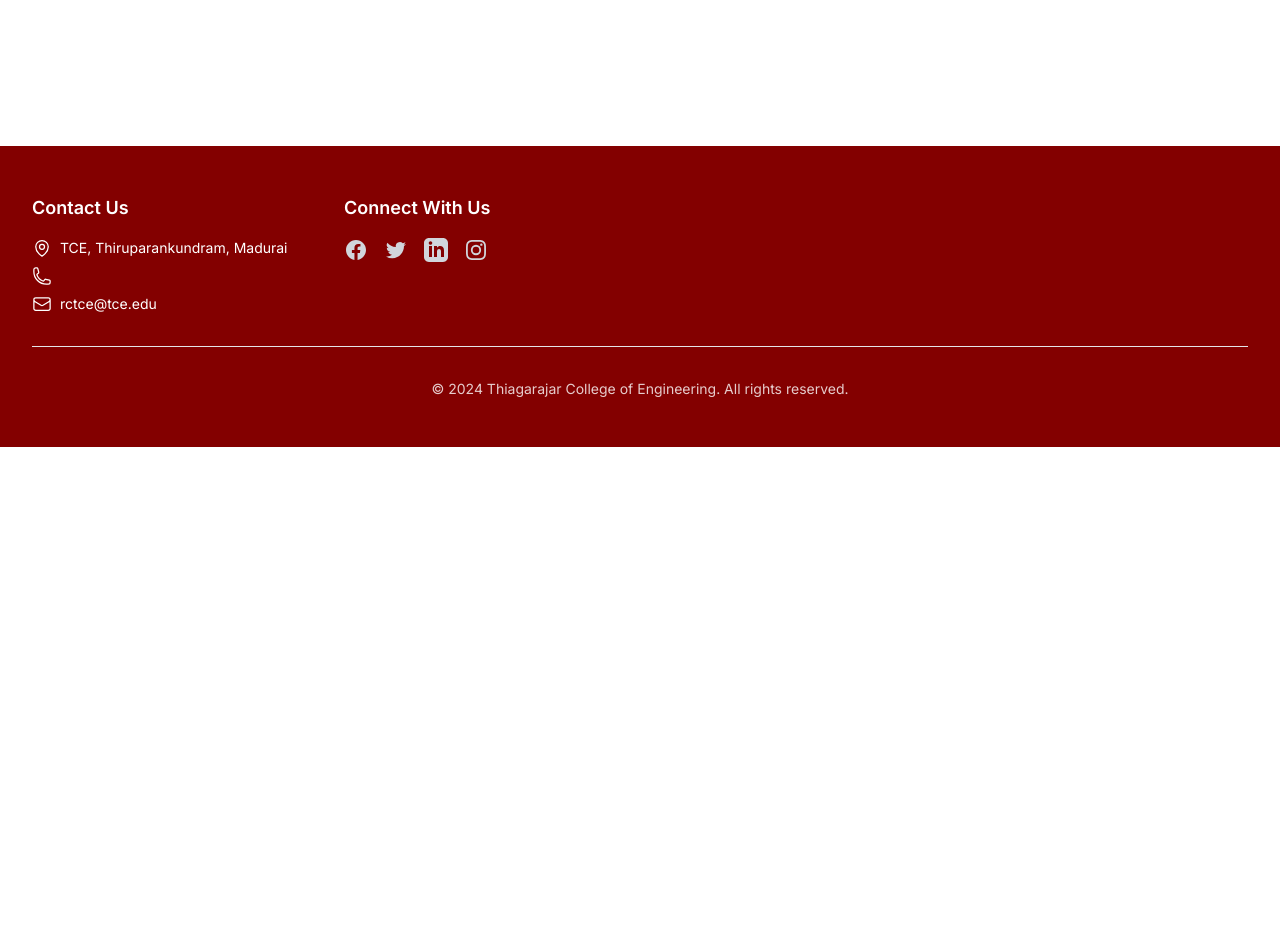
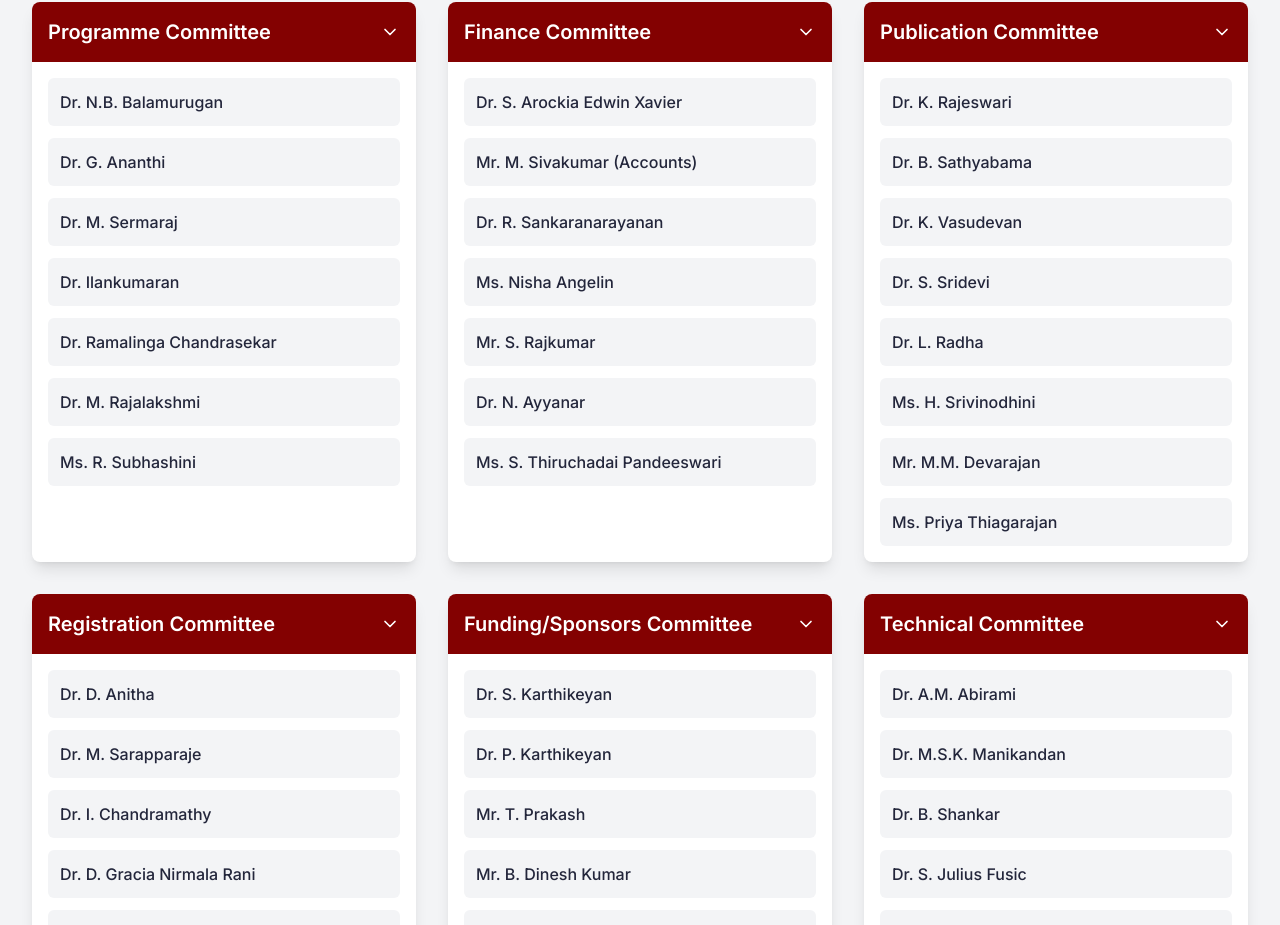
Before and after one commit to kmrsanthosh/TCEResearchConclave, a Next.js app: page /committee in a window 1280 px wide. Before the commit this address had no page. Shown: the part 756-1681 px from the top of the page. Before the commit the page ends 1203 px from the top, so only its background shows below. Built offline with nearby package versions, Linux system fonts and the light colour scheme.

Commit message:
Refactor Committee Page component to display committee members and their designations

```diff
--- /dev/null
+++ b/app/committee/page.tsx
@@ -0,0 +1,289 @@
+import { ChevronDown } from "lucide-react";
+import React from "react";
+interface CommitteeMember {
+  name: string;
+  designation?: string;
+}
+
+interface Committee {
+  title: string;
+  members: string[];
+}
+const chiefPatrons: CommitteeMember[] = [
+  {
+    name: "Mr. K. Hari Thiagarajan",
+    designation: "Chairman & Correspondent, TCE",
+  },
+  {
+    name: "Dr. L. Ashok Kumar",
+    designation: "Principal, TCE",
+  },
+  {
+    name: "Dr. K. Hariharan",
+    designation:
+      "Organizing Secretary, Dean III, Professor, Department of Electronics and Communication Engineering",
+  },
+  {
+    name: "Dr. S. Charles Raja",
+    designation:
+      "Associate Dean (R&D), Associate Professor, Department of Electrical and Electronics Engineering",
+  },
+  {
+    name: "Dr. B. Ashok Kumar",
+    designation:
+      "CLC (III), Associate Professor, Department of Electrical and Electronics Engineering",
+  },
+  {
+    name: "Ms. M. Aruna",
+    designation:
+      "CLC (R&D), Assistant Professor, Department of Civil Engineering",
+  },
+];
+
+const committees: Committee[] = [
+  {
+    title: "Programme Committee",
+    members: [
+      "Dr. N.B. Balamurugan",
+      "Dr. G. Ananthi",
+      "Dr. M. Sermaraj",
+      "Dr. Ilankumaran",
+      "Dr. Ramalinga Chandrasekar",
+      "Dr. M. Rajalakshmi",
+      "Ms. R. Subhashini",
+    ],
+  },
+  {
+    title: "Finance Committee",
+    members: [
+      "Dr. S. Arockia Edwin Xavier",
+      "Mr. M. Sivakumar (Accounts)",
+      "Dr. R. Sankaranarayanan",
+      "Ms. Nisha Angelin",
+      "Mr. S. Rajkumar",
+      "Dr. N. Ayyanar",
+      "Ms. S. Thiruchadai Pandeeswari",
+    ],
+  },
+  {
+    title: "Publication Committee",
+    members: [
+      "Dr. K. Rajeswari",
+      "Dr. B. Sathyabama",
+      "Dr. K. Vasudevan",
+      "Dr. S. Sridevi",
+      "Dr. L. Radha",
+      "Ms. H. Srivinodhini",
+      "Mr. M.M. Devarajan",
+      "Ms. Priya Thiagarajan",
+    ],
+  },
+  {
+    title: "Registration Committee",
+    members: [
+      "Dr. D. Anitha",
+      "Dr. M. Sarapparaje",
+      "Dr. I. Chandramathy",
+      "Dr. D. Gracia Nirmala Rani",
+      "Dr. M. Velayudham",
+      "Dr. S. Suriyakala",
+      "Mr. M. Karthic",
+      "Mr. M. Gowtham Sethupathi",
+      "Dr. R. Sivanesan",
+    ],
+  },
+  {
+    title: "Funding/Sponsors Committee",
+    members: [
+      "Dr. S. Karthikeyan",
+      "Dr. P. Karthikeyan",
+      "Mr. T. Prakash",
+      "Mr. B. Dinesh Kumar",
+      "Dr. R.S. Swarnalakshmi",
+      "Dr. K.V. Uma",
+      "Ar. A. Ayshwarya",
+      "Dr. M. Tamil Elakkiya",
+      "Mr. H. Ramesh",
+    ],
+  },
+  {
+    title: "Technical Committee",
+    members: [
+      "Dr. A.M. Abirami",
+      "Dr. M.S.K. Manikandan",
+      "Dr. B. Shankar",
+      "Dr. S. Julius Fusic",
+      "Dr. M. Balamurali",
+      "Ms. R. Subhashni",
+      "Dr. D. Kavitha",
+      "Dr. R. Sanjay Kumar",
+      "Dr. G. Sivasankar",
+    ],
+  },
+  {
+    title: "Infrastructure Committee",
+    members: [
+      "Dr. S.Md. Mansoorroomi",
+      "Dr. L. Muthusubramanian",
+      "Dr. H. Ramesh",
+      "Dr. V.R. Venkata Subramani",
+      "Dr. V. Ravi Sankar",
+      "Dr. C. Vignesh",
+      "Dr. P. Velusamy",
+      "Mr. S. Parthasarathi",
+    ],
+  },
+  {
+    title: "Branding Committee",
+    members: [
+      "Mr. R. Vinothkumar",
+      "Ar. S.M. Vidhya Sankari",
+      "Ar. Vaishali",
+      "Dr. J. Shanthi",
+      "Ar. P. Pavalavelsh",
+      "Dr. J. Dharani",
+      "Mr. S. Santhana Hari",
+      "Ar. S. Raghul",
+    ],
+  },
+  {
+    title: "Website Team",
+    members: [
+      "Dr. K. Sundarakantham",
+      "Dr. K. Narasima Mallikarjunan",
+      "Dr. G.S.R. Emil Selvan",
+      "Dr. J. Felicia Lilian",
+      "Mr. M.A. Ganesh",
+      "Dr. A.J. Sunija",
+      "Dr. G. Prabhakar",
+      "Dr. B. Surya Devi",
+    ],
+  },
+  {
+    title: "Refreshment and Lunch Committee",
+    members: [
+      "Dr. P.S. Manoharan",
+      "Dr. S. Prasanna",
+      "Dr. E. Murugavalli",
+      "Dr. P. Victor",
+      "Dr. S. Saravanakumar",
+      "Mr. S.A.R. Sheik Masthan",
+      "Mr. C. Selvakumar",
+    ],
+  },
+  {
+    title: "Post Conclave Material Preparation Committee",
+    members: [
+      "Dr. C. Jeyamala",
+      "Dr. B. Subbulakshmi",
+      "Ms. S. Pudumalar",
+      "Ms. P.M. Devie",
+      "Dr. M. Senthilarasi",
+      "Mr. V. Janakiraman",
+      "Dr. M. Nirmala Devi",
+    ],
+  },
+  {
+    title: "Accommodation Committee",
+    members: [
+      "Dr. D. Rajkumar",
+      "Mr. K. Saravana Kumar (Admin Manager)",
+      "Dr. V. Vinoth Thyagarajan",
+      "Dr. R. Kodipandyan",
+      "Dr. M. P. Ramkumar",
+      "Dr. R. Sivakumar",
+      "Dr. K. Athiappan",
+    ],
+  },
+  {
+    title: "Publicity/Press Committee",
+    members: [
+      "Dr. S.A.V. Elanchezian",
+      "Dr. R.K.C. Jeyakumar",
+      "Dr. R. Maniarasu",
+      "Dr. M. Jeeveraj",
+      "Ar. S. Karthikeya Raja",
+      "Dr. C. Balasundar",
+    ],
+  },
+  {
+    title: "Function Arrangement Committee",
+    members: [
+      "Dr. G. Jeya Jeevakani",
+      "Dr. R. Rajan Prakash",
+      "Dr. M.L. Mahadevan",
+      "Dr. Rajalavanya",
+      "Dr. A. Indrani",
+      "Dr. C. Mahadevi",
+      "Ms. S. Srimathi",
+    ],
+  },
+  {
+    title: "Event Management Committee",
+    members: [
+      "Dr. A. Anitha",
+      "Dr. T. Chandrakumar",
+      "Dr. V. Velkannan",
+      "Dr. S. Sivailango",
+      "Dr. R.S. Swarnalakshmi",
+      "Dr. M. Meenakshi Devi",
+      "Ms. J. Eunice",
+    ],
+  },
+];
+const page = () => {
+  return (
+    <div className="flex flex-col items-center justify-center min-h-screen bg-gray-100">
+      <h1 className="py-8 text-5xl font-bold text-[#830101]">
+        Committee Members
+      </h1>
+
+      <div className="w-full bg-[#830101] shadow-lg">
+        <div className="max-w-7xl mx-auto px-4 sm:px-6 lg:px-8 py-12">
+          <div className="grid grid-cols-1 sm:grid-cols-2 md:grid-cols-3 gap-8">
+            {chiefPatrons.map((patron, index) => (
+              <div
+                key={index}
+                className="flex flex-col items-center justify-center space-y-2 text-center text-white bg-[#9a0101] rounded-lg p-6 shadow-md hover:shadow-xl transition-shadow duration-300"
+              >
+                <h2 className="text-2xl font-bold">Chief Patron</h2>
+                <h1 className="text-xl font-semibold">{patron.name}</h1>
+                <p className="text-sm text-gray-300">{patron.designation}</p>
+              </div>
+            ))}
+          </div>
+        </div>
+      </div>
+
+      <div className="max-w-7xl mx-auto px-4 sm:px-6 lg:px-8 py-12">
+        <div className="grid grid-cols-1 sm:grid-cols-2 md:grid-cols-3 gap-8">
+          {committees.map((committee, committeeIndex) => (
+            <div
+              key={committeeIndex}
+              className="bg-white shadow-lg rounded-lg overflow-hidden hover:shadow-xl transition-shadow duration-300"
+            >
+              <div className="bg-[#830101] text-white p-4">
+                <h2 className="text-xl font-semibold flex items-center justify-between">
+                  {committee.title}
+                  <ChevronDown size={20} />
+                </h2>
+              </div>
+              <div className="p-4 space-y-3">
+                {committee.members.map((member, memberIndex) => (
+                  <div
+                    key={memberIndex}
+                    className="flex items-center justify-between bg-gray-100 rounded-md p-3"
+                  >
+                    <span className="font-medium">{member}</span>
+                  </div>
+                ))}
+              </div>
+            </div>
+          ))}
+        </div>
+      </div>
+    </div>
+  );
+};
+
+export default page;
```
